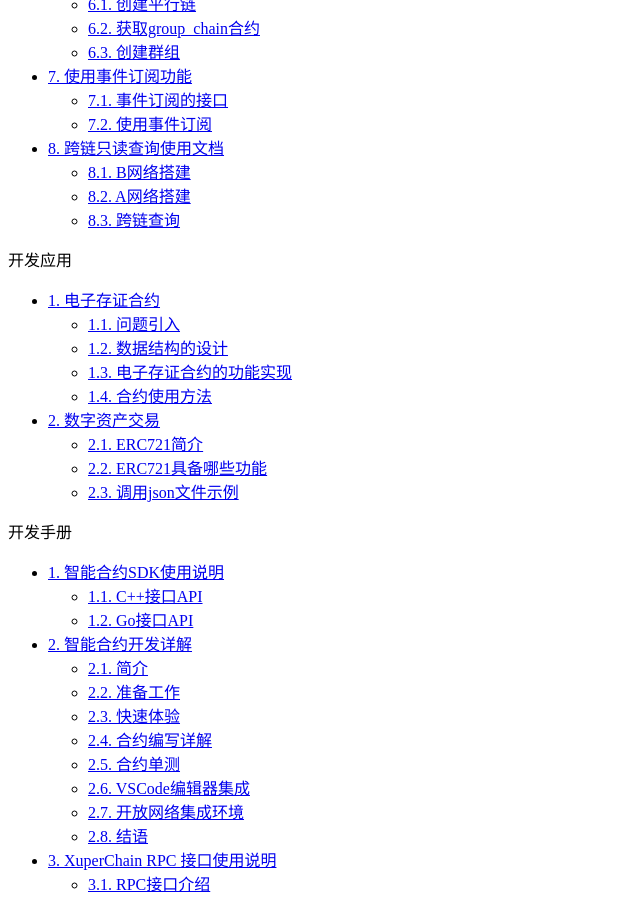
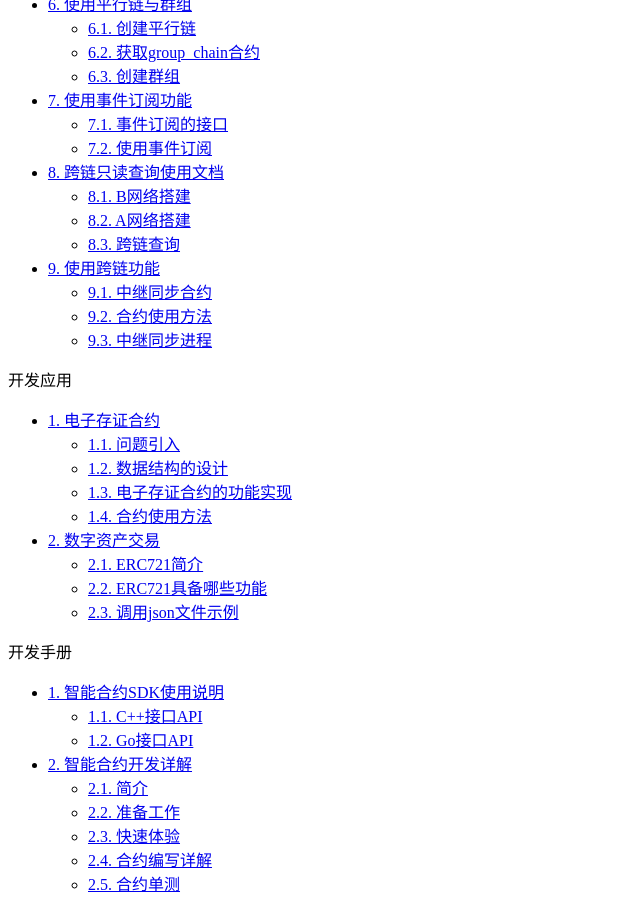
Before and after one commit to xuperchain/docs, a Sphinx documentation site: the page built from source/index.rst, in a window 1280 px wide and 900 px high, scrolled down 4702 px. Shown: the whole window, without its empty margins (0-640 px from the left). Built offline with Sphinx 7.4.7 and the Read the Docs theme 2.0.0, drawn with Linux system fonts in a browser that asks for light colours; comment, search, counter and statistics services are not loaded; some of the changed lines change nothing that is shown.

Commit message:
find lost doc

```diff
--- /dev/null
+++ b/source/advanced_usage/cross_chain.rst
@@ -0,0 +1,107 @@
+
+使用跨链功能
+============
+
+跨链的背景知识可以参考超级链的设计文档 `超级链跨链技术 <../design_documents/cross_chain.html>`_ ，这里介绍一下超级链自带的跨链工具的使用方式。
+
+中继同步合约
+--------------
+
+合约的代码在 xuperchain/core/contractsdk/cpp/example/xuper_relayer.cc 中，主要功能是存储其他链上的有前后关系的区块在合约中，并可以查询指定交易在所存区块中是否存在、是否合法。
+
+- initAnchorBlockHeader：此方法用于存储第一个区块，每个合约只能调用一次，存储时不需要检查区块的合法性
+- putBlockHeader：此方法用于存储后继的区块，调用次数无限制，但存储的区块需是某个已存区块的后继块
+- verifyTx：此方法用于校验指定的交易是否存在且合法，需要提供交易所在区块和梅克尔路径信息
+- printBlockHeader：调用此方法可使用区块id获取存储块的内容
+
+合约使用方法
+------------
+
+合约部署调用在 `创建合约 <create_contracts.html>`_ 中有提到，中继同步合约在部署上和其他合约无异，但调用过程中可能有些不同的地方。
+
+中继同步合约在调用过程中往往需要传入区块内容的参数，这个参数以字符串形式传入，解析时则以序列化Protobuf来处理
+
+.. code-block:: c++
+    :linenos:
+
+    std::unique_ptr<relayer::InternalBlock> anchorBlockHeader(
+        new relayer::InternalBlock);
+    std::string anchorBlockHeaderStr = ctx->arg("blockHeader");
+    bool succ = anchorBlockHeader->ParseFromString(anchorBlockHeaderStr);
+
+这里如果在命令行中操作就会遇到一些麻烦，在命令行中调用，blockHeader字段需要使用base64编码放在json中；更多的是序列化的InternalBlock数据从哪里来。
+
+proto文件位于 xuperchain/core/contractsdk/cpp/example/xuper_relayer/src/relayer.proto，其中的InternalBlock和 xuperchain/core/pb/xchain.proto 超级链的InternalBlock定义是一致的，我们可以使用超级链提供的RPC接口
+
+.. code-block:: protobuf
+    :linenos:
+
+    rpc GetBlock(BlockID) returns (Block);
+    message BlockID {
+        Header header = 4;
+        string bcname = 1;
+        bytes blockid = 2;
+        // if need content
+        bool need_content = 3; //是否需要内容
+    }
+    message Block {
+        Header header = 1;
+        string bcname = 2;
+        bytes blockid = 3;
+        enum EBlockStatus {
+            ERROR = 0;
+            TRUNK = 1;
+            BRANCH = 2;
+            NOEXIST = 3;
+        }
+        EBlockStatus status = 4;
+        InternalBlock block = 5;
+    }
+
+来获取InternalBlock内容，注意输入中的 **need_content** 需要置为true。
+
+对于查询交易的方法，除了所在区块id外，还需要传入一个“梅克尔路径”。对于梅克尔树的定义，这里不再赘述，可参考 `Merkle_tree <https://en.wikipedia.org/wiki/Merkle_tree>`_ ，在梅克尔树中，待验证交易的txid是存在于某个叶子结点中的，我们需要给出此叶子结点合并计算hash至根节点的路径，以下图为例
+
+.. image:: ../images/merkle_tree.png
+    :align: center
+    :width: 600px
+
+
+假如我们需要验证node8的合法性，我们需要给出从node8计算出root的所有节点，即node7、node8与node4，他们的相对顺序需要按照二叉树的中序遍历位置给出，即我们需要如下构造输入参数
+
+.. code-block:: python
+    :linenos:
+
+    {
+        "proofPath": "[node7 hash],[node8 hash],[node4 hash]",
+        "txIndex": 1
+    }
+
+其中的hash字段使用逗号分隔，待验证的id在其中的位置需要给出。
+
+中继同步进程
+------------
+
+中继同步进程的代码位于 xuperchain/core/cmd/relayer 中，是“自动”调用中继同步合约的一个工具，运行配置文件如下：此方法用于
+
+.. code-block:: yaml
+    :linenos:
+
+    anchorBlockHeight: 20
+    chains:
+    srcChain:
+        rpcAddr: "remotehost:37101"
+        bcname: "xuper"
+    dstChain:
+        rpcAddr: "localhost:37101"
+        bcname: "xuper"
+        keys: "./data/keys"
+        contractConfig:
+            moduleName: "wasm"
+            contractName: "relayer"
+            updateMethod: "putBlockHeader"
+            anchorMethod: "initAnchorBlockHeader"
+
+其中的srcChain是需要存储的区块信息的来源链，dstChain是部署中继合约的目标链，使用中继同步进程需要事先部署完成中继合约，并将合约的名称填入contractName字段。anchorBlockHeight表示是从来源链中的高度20的区块开始同步，需要视具体情况修改。
+
+运行除了配置文件不需要额外参数，不过需要注意的是，同步区块的过程是自动的，如果您试图从较小的高度同步一个已经很高的链，请做好接收大量数据的准备。
--- a/source/design_documents/crypto.rst
+++ b/source/design_documents/crypto.rst
@@ -158,7 +158,7 @@
     ./xchain-cli account newkeys --output data/tmpkey --cryptotype schnorr
 
 国密插件使用方法
-^^^^^^^^^^^^^^
+^^^^^^^^^^^^^^^^
 
 目前我们开源的国密密码学插件支持SM2/SM3/SM4算法，并且国密插件支持对Nist P256算法生成的地址和签名数据进行验签。
 
--- a/source/index.rst
+++ b/source/index.rst
@@ -64,6 +64,7 @@
     advanced_usage/parallel_chain.rst
     advanced_usage/subscribe.rst
     advanced_usage/readonly_queries.rst
+    advanced_usage/cross_chain.rst
 
 .. toctree::
     :maxdepth: 2
```
Also changed, not shown: source/images/merkle_tree.png (added).
